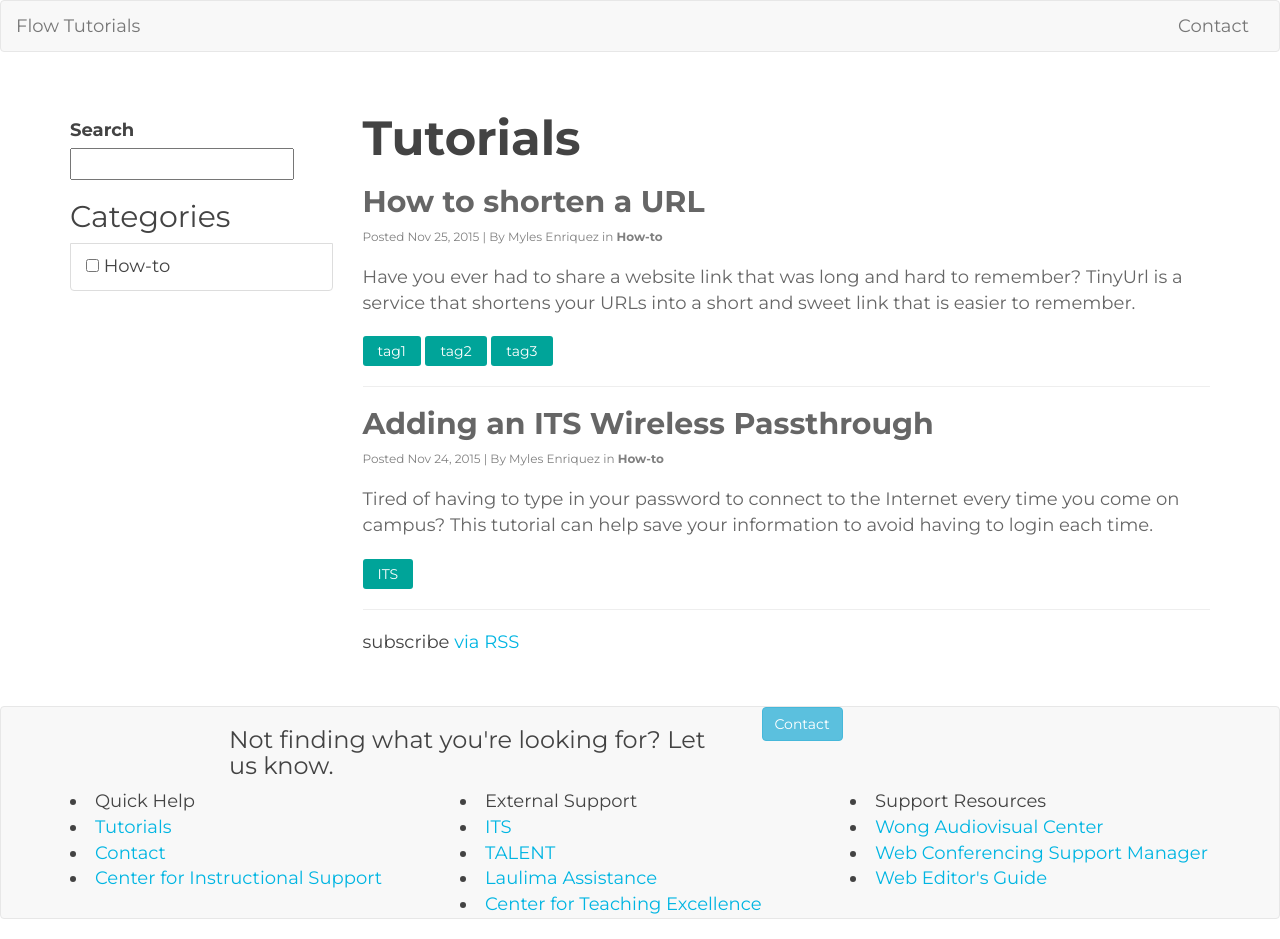
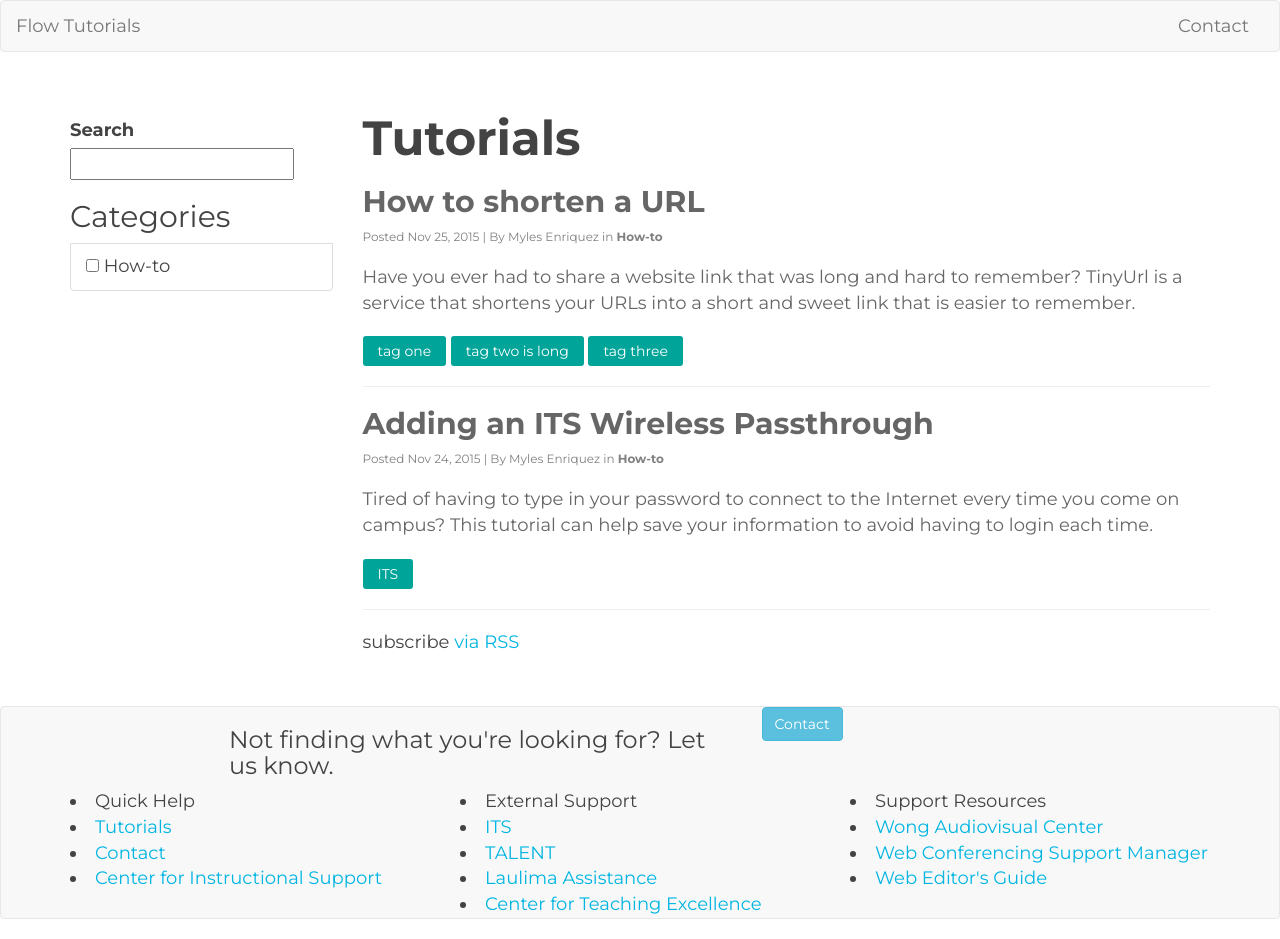
Before and after one commit to uhm-coe/assist, a Jekyll site: the page built from index.html, in a window 1280 px wide. Built offline with Jekyll 4.4.1, drawn with Linux system fonts in a browser that asks for light colours; the list of posts is cut into pages by our own code.

Commit message:
Use liquid listing syntax as example for listing of tags.

```diff
--- a/_posts/2015-11-24-how-to-shorten-a-url.markdown
+++ b/_posts/2015-11-24-how-to-shorten-a-url.markdown
@@ -3,7 +3,10 @@ layout: post
 title:  "How to shorten a URL"
 date:   2015-11-24 16:57:00 -1000
 category: How-to
-tags: tag1 tag2 tag3
+tags:
+- tag one
+- tag two is long
+- tag three
 author: Myles Enriquez
 materials: Computer, Internet Connection
 blurb: "Have you ever had to share a website link that was long and hard to remember? TinyUrl is a service that shortens your URLs into a short and sweet link that is easier to remember."
```
